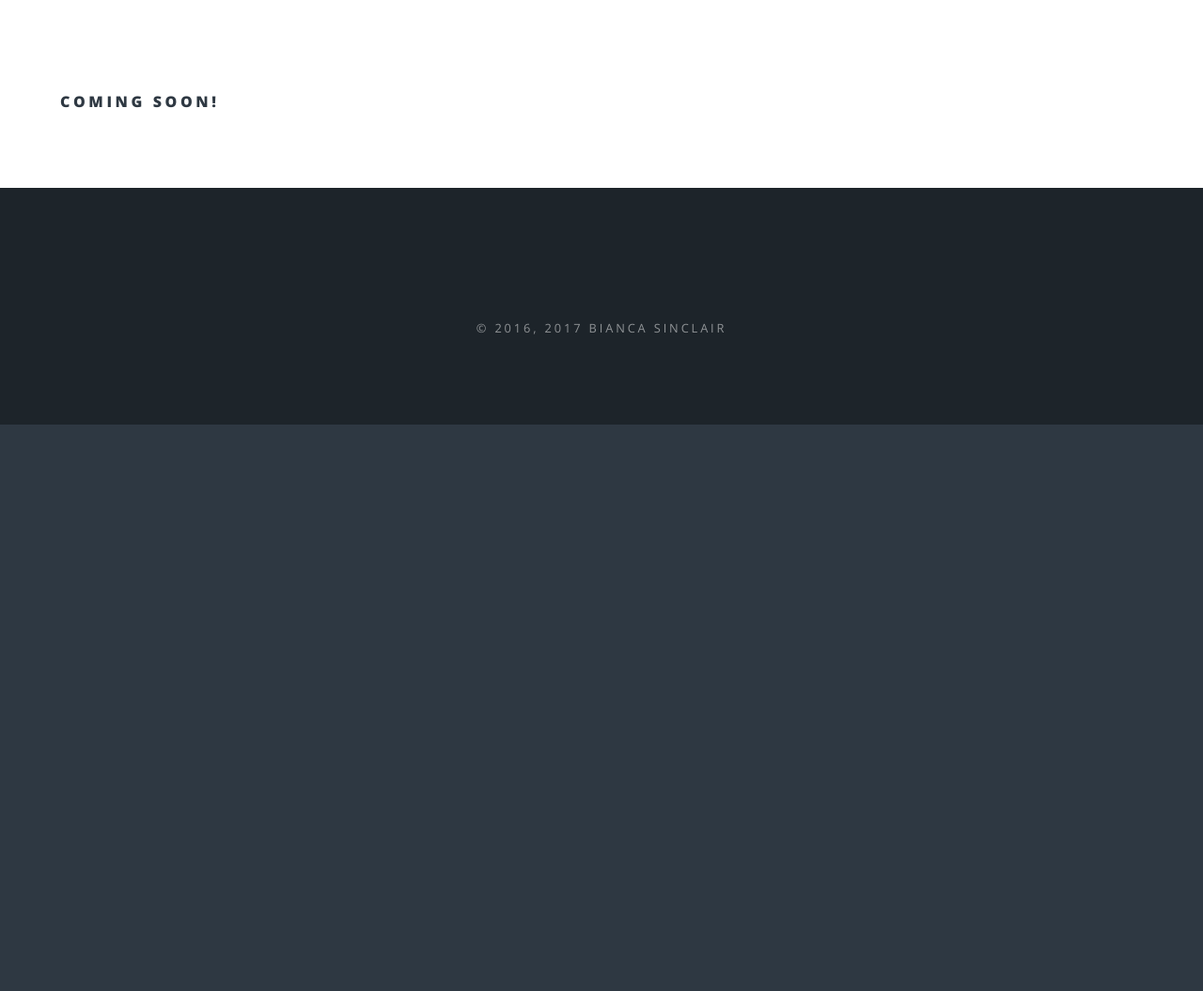
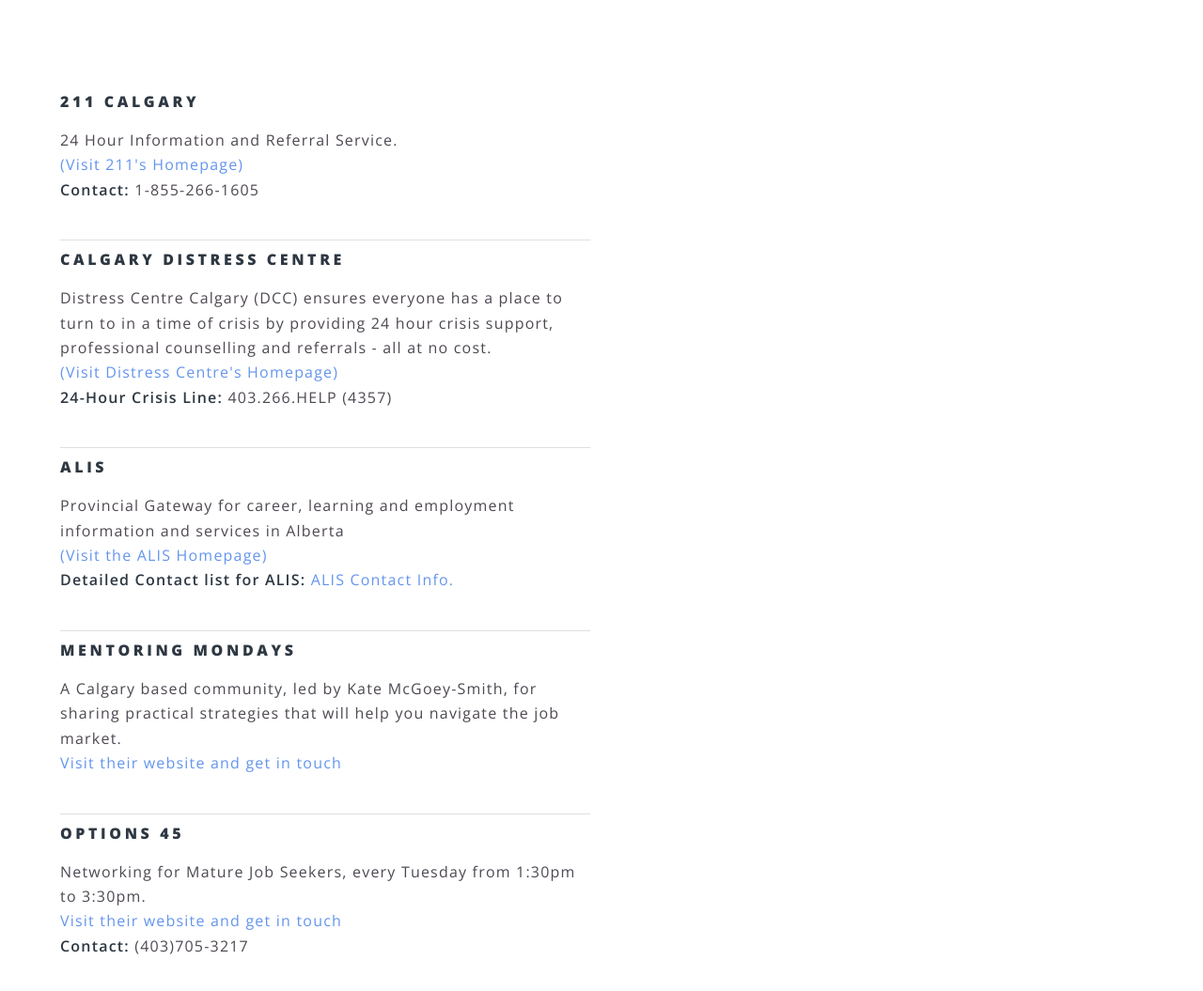
Before and after one commit to rookiedk/rookiedk.github.io, a Jekyll site: the page built from resources.html, in a window 1280 px wide and 1400 px high. Shown: the part 335-1390 px from the top of the window at 94% size. Built offline with Jekyll 4.4.1, drawn with Linux system fonts in a browser that asks for light colours.

Commit message:
added credits and resources

```diff
--- a/_includes/header.html
+++ b/_includes/header.html
@@ -12,7 +12,7 @@
             <li><a href="resources.html">Resources</a></li>
 
 
-            <li><a href="#">Admin Log In</a></li>
+            <li><a href="credits.html">Credits</a></li>
             <li><a href="{{ "/feed.xml" | prepend: site.baseurl }}"
                    class="icon fa-feed"> RSS Feed</a></li>
           </ul>
--- a/index.html
+++ b/index.html
@@ -61,7 +61,7 @@
 							</div>
 						</section>
 						<section class="spotlight">
-							<div class="image"><a href="https://www.eventbrite.ca/e/laid-off-calgary-walking-group-tickets-30748607914"><img src="images/loc5.jpg" alt="" /></a></div><div class="content">
+							<div class="image"><a href="https://www.eventbrite.ca/e/laid-off-calgary-walking-group-tickets-30748607914"><img src="images/loc5.jpg" alt="images/loc5.jpg" /></a></div><div class="content">
 								<h2>Laid Off Calgary - Walking Group</h2>
 								<p>Give yourself permission to step away from the job search for an hour or so, meet with others, learn new strategies and simply connect with another human.</p>
 								<h6><a href="https://www.eventbrite.ca/e/laid-off-calgary-walking-group-tickets-30748607914">Details for Walking Group</a></h6>
--- a/resources.html
+++ b/resources.html
@@ -3,41 +3,39 @@
 title: Some Resources to Help You
 ---
 			<section>
-				<h4>Coming Soon!</h4>
-				<!--<p>This is <b>bold</b> and this is <strong>strong</strong>. This is <i>italic</i> and this is <em>emphasized</em>.
-				This is <sup>superscript</sup> text and this is <sub>subscript</sub> text.
-				This is <u>underlined</u> and this is code: <code>for (;;) { ... }</code>. Finally, <a href="#">this is a link</a>.</p>
-				<hr />
-				<header>
-					<h4>Heading with a Subtitle</h4>
-					<p>Lorem ipsum dolor sit amet nullam id egestas urna aliquam</p>
-				</header>
-				<p>Nunc lacinia ante nunc ac lobortis. Interdum adipiscing gravida odio porttitor sem non mi integer non faucibus ornare mi ut ante amet placerat aliquet. Volutpat eu sed ante lacinia sapien lorem accumsan varius montes viverra nibh in adipiscing blandit tempus accumsan.</p>
-				<header>
-					<h5>Heading with a Subtitle</h5>
-					<p>Lorem ipsum dolor sit amet nullam id egestas urna aliquam</p>
-				</header>
-				<p>Nunc lacinia ante nunc ac lobortis. Interdum adipiscing gravida odio porttitor sem non mi integer non faucibus ornare mi ut ante amet placerat aliquet. Volutpat eu sed ante lacinia sapien lorem accumsan varius montes viverra nibh in adipiscing blandit tempus accumsan.</p>
-				<hr />
-				<h2>Heading Level 2</h2>
-				<h3>Heading Level 3</h3>
-				<h4>Heading Level 4</h4>
-				<h5>Heading Level 5</h5>
-				<h6>Heading Level 6</h6>
-				<hr />
-				<h5>Blockquote</h5>
-				<blockquote>Fringilla nisl. Donec accumsan interdum nisi, quis tincidunt felis sagittis eget tempus euismod. Vestibulum ante ipsum primis in faucibus vestibulum. Blandit adipiscing eu felis iaculis volutpat ac adipiscing accumsan faucibus. Vestibulum ante ipsum primis in faucibus lorem ipsum dolor sit amet nullam adipiscing eu felis.</blockquote>
-				<h5>Preformatted</h5>
-				<pre><code>i = 0;
+			 <div class="row">
+				<div class="6u 12u$(medium)">
+				<ul class="alt">
+				<li><h4>211 Calgary</h4>
+					<p>24 Hour Information and Referral Service. <br />
+					 <a style="color: CornflowerBlue;" href="http://www.ab.211.ca/homepage">(Visit 211's Homepage)</a><br />
+					 <strong>Contact:</strong> 1-855-266-1605</p>
+				</li>
+				<li><h4>Calgary Distress Centre</h4>
+					<p>Distress Centre Calgary (DCC) ensures everyone has a place to turn to in a time of crisis by providing 24 hour crisis support, professional counselling and referrals - all at no cost.<br />
+					 <a style="color: CornflowerBlue;" href="http://www.ab.211.ca/homepage">(Visit Distress Centre's Homepage)</a><br />
+					 <strong>24-Hour Crisis Line: </strong>403.266.HELP (4357)</p>
+				</li>
+				<li><h4>ALIS</h4>
+					 <p> Provincial Gateway for career, learning and employment information and services in Alberta<br />
+					 <a style="color: CornflowerBlue;" href="https://alis.alberta.ca/index.html">(Visit the ALIS Homepage)</a><br />
+					 <strong>Detailed Contact list for ALIS: </strong><a  style="color: CornflowerBlue;" href="https://alis.alberta.ca/hm/contact.html">ALIS Contact Info.</a></p>
+				</li>
 
-while (!deck.isInOrder()) {
-  print 'Iteration ' + i;
-  deck.shuffle();
-  i++;
-}
+				<li><h4>Mentoring Mondays</h4>
+				<p>A Calgary based community, led by Kate McGoey-Smith, for sharing practical strategies that will help you navigate the job market.<br />
+				<a style="color: CornflowerBlue;" href="https://mentoringmondays.ca/">Visit their website and get in touch</a></p>
+				</li>
 
-print 'It took ' + i + ' iterations to sort the deck.';</code></pre>
-	</section>
+				<li><h4>Options 45</h4>
+				<p>Networking for Mature Job Seekers, every Tuesday from 1:30pm to 3:30pm.<br />
+				<a style="color: CornflowerBlue;" href="http://www.kerbycentre.com/general/joinin/options-45">Visit their website and get in touch</a><br />
+				<strong>Contact:</strong> (403)705-3217</p>
+				</li>
+		</ul>
+				</div>
+			</div>
+				<!--
 	<section>
 		<h4>Lists</h4>
 				<div class="row">
```
Also changed, not shown: credits.html (added, +14 -0 lines).
